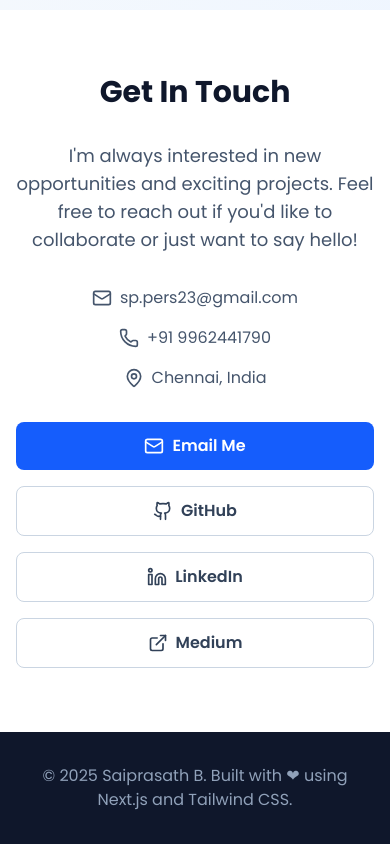
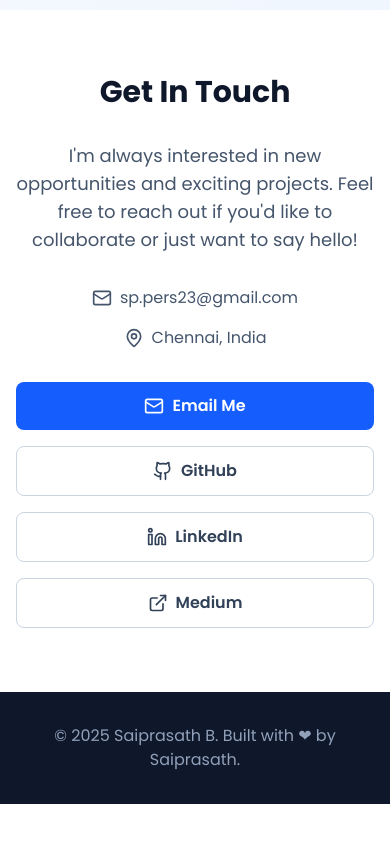
Before and after one commit to saiprasath2304/sp-portfolio, a Next.js app: page / in a window 390 px wide. Shown: the part 8198-9042 px from the top of the page. After the commit the page ends 9002 px from the top, so only its background shows below. Built offline with nearby package versions, Linux system fonts and the light colour scheme.

Commit message:
Remove phone number and update footer text

```diff
--- a/src/app/page.tsx
+++ b/src/app/page.tsx
@@ -457,10 +457,6 @@
               <span>sp.pers23@gmail.com</span>
             </div>
             <div className="flex items-center justify-center gap-2 text-slate-600 dark:text-slate-300">
-              <Phone className="w-5 h-5" />
-              <span>+91 9962441790</span>
-            </div>
-            <div className="flex items-center justify-center gap-2 text-slate-600 dark:text-slate-300">
               <MapPin className="w-5 h-5" />
               <span>Chennai, India</span>
             </div>
@@ -508,7 +504,7 @@
       <footer className="py-8 px-4 sm:px-6 lg:px-8 bg-slate-900 dark:bg-slate-950 text-white">
         <div className="max-w-7xl mx-auto text-center">
           <p className="text-slate-400">
-            © 2025 Saiprasath B. Built with ❤ using Next.js and Tailwind CSS.
+            © 2025 Saiprasath B. Built with ❤ by Saiprasath.
           </p>
         </div>
       </footer>
```
